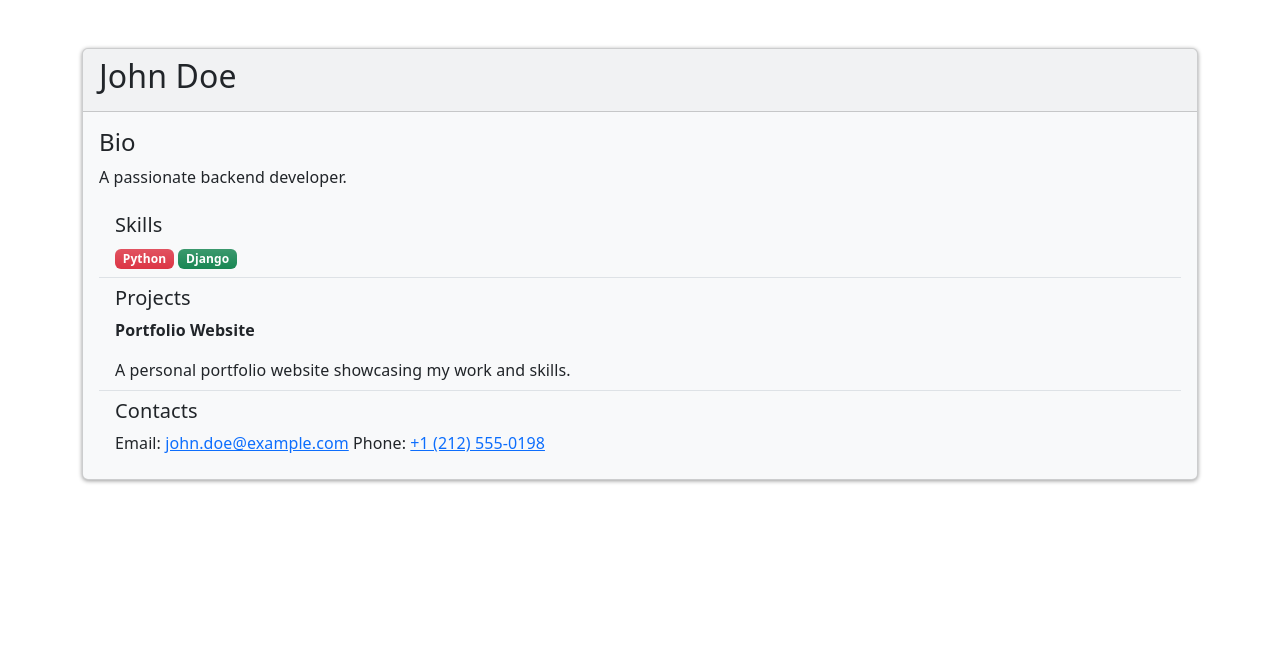
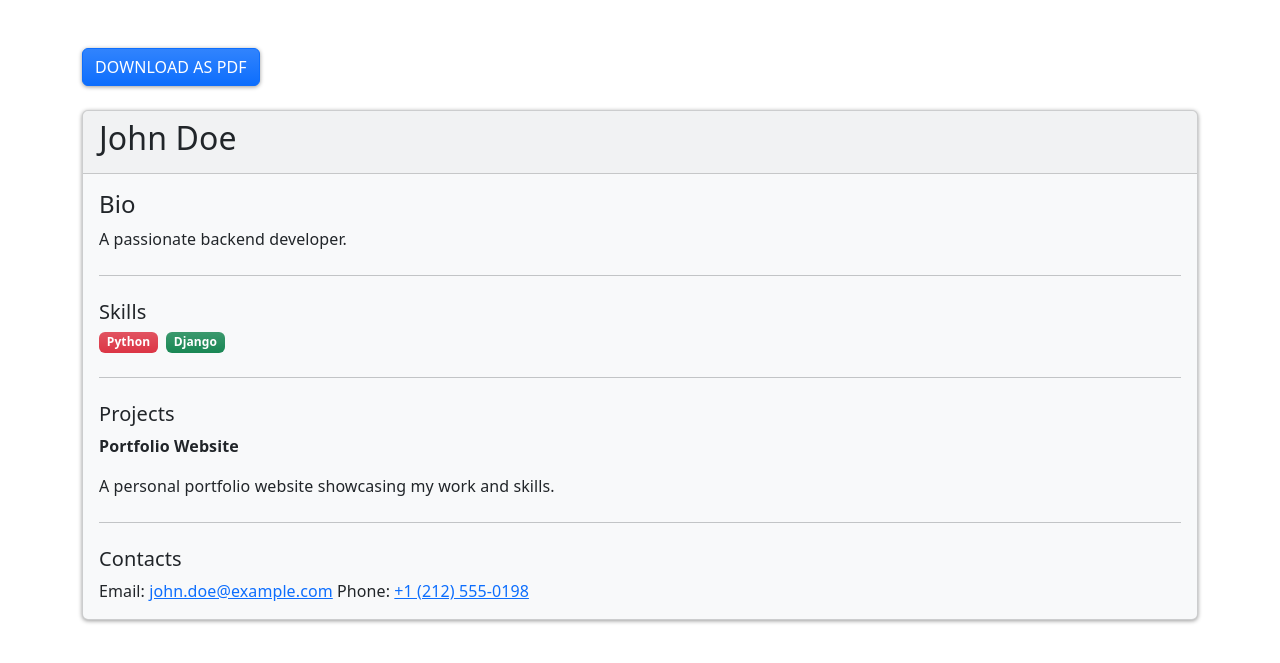
Before and after one commit to 001elijah/DTEAM-django-practical-test, a Django app: page /cv/1/ in a window 1280 px wide. Shown: the top 663 px of the page. Run offline with Django 4.2, Linux system fonts and the light colour scheme; data comes from the database, SQL or seed files in the repository; some libraries are stand-ins or nearby versions.

Commit message:
feat: add PDF generation for CVs using WeasyPrint feat: refactor `cv_detail` to include reusable context generation logic feat: introduce a new `cv_generate_pdf` view to render CVs as downloadable PDFs feat: update templates and URLs accordingly, and add the `weasyprint` dependency

```diff
--- a/CVProject/urls.py
+++ b/CVProject/urls.py
@@ -22,4 +22,5 @@ from main import views
 urlpatterns = [
     path("", views.cv_list, name="cv_list"),
     path("cv/<int:pk>/", views.cv_detail, name="cv_detail"),
+    path("cv/<int:pk>/download-pdf/", views.cv_generate_pdf, name="cv_generate_pdf"),
 ]
--- a/main/templates/main/cv_detail.html
+++ b/main/templates/main/cv_detail.html
@@ -9,9 +9,16 @@
     <title>{{ cv.firstname }} {{ cv.lastname }}</title>
     {% bootstrap_css %}
 </head>
-<body>
+<body {% if not request %}style="font-family: 'Open Sans', Calibri, Candara, Arial, sans-serif;"{% endif %}>
 <section id="cv-detail">
     <div class="container mt-5">
+        {% if request %}
+            <div class="text-right mb-4">
+                <a href="{% url 'cv_generate_pdf' user.id %}" class="btn btn-primary" target="_blank">
+                    Download as PDF
+                </a>
+            </div>
+        {% endif %}
         <div class="card bg-light mb-3">
             <div class="card-header">
                 <h2>{{ user.first_name }} {{ user.last_name }}</h2>
@@ -23,21 +30,20 @@
                 {% else %}
                     <p class="card-text">No bio available for this user.</p>
                 {% endif %}
-                <ul class="list-group list-group-flush">
-                    <li class="bg-light list-group-item">
+                <hr class="my-4">
                 <h5 class="card-title">Skills</h5>
+                <div class="d-flex align-items-center justify-content-start flex-wrap gap-2">
                     {% for skill in skills %}
                         <span class="badge {{ skill.class }} card-text">{{ skill.skill_name }}</span>
                     {% endfor %}
-                    </li>
-                    <li class="bg-light list-group-item">
+                </div>
+                <hr class="my-4">
                 <h5 class="card-title">Projects</h5>
                 {% for project in projects %}
                     <p class="card-text"><b>{{ project.project_name }}</b></p>
                     <p class="card-text">{{ project.project_description }}</p>
                 {% endfor %}
-                    </li>
-                    <li class="bg-light list-group-item">
+                <hr class="my-4">
                 <h5 class="card-title">Contacts</h5>
                 {% if contacts %}
                     {% for contact in contacts %}
@@ -47,7 +53,8 @@
                         {% elif contact.contact_type.contact_type == 'Phone' %}
                             <a href="tel:{{ contact.contact }}" class="card-text">{{ contact.contact }}</a>
                         {% elif contact.contact_type.contact_type == 'Profile' %}
-                                    <a href="{{ contact.contact }}" class="card-text" target="_blank">{{ contact.contact }}</a>
+                            <a href="{{ contact.contact }}" class="card-text"
+                               target="_blank">{{ contact.contact }}</a>
                         {% else %}
                             <p class="card-text">{{ contact.contact }}</p>
                         {% endif %}
@@ -55,8 +62,6 @@
                 {% else %}
                     <p class="card-text">No contact information available.</p>
                 {% endif %}
-                    </li>
-                </ul>
             </div>
         </div>
     </div>
--- a/main/views.py
+++ b/main/views.py
@@ -1,6 +1,9 @@
 import random
 
+from django.http import HttpResponse
 from django.shortcuts import get_object_or_404, render
+from django.template.loader import render_to_string
+from weasyprint import HTML
 
 from .models import User
 
@@ -10,7 +13,7 @@ def cv_list(request):
     return render(request, "main/cv_list.html", {"users": users})
 
 
-def cv_detail(request, pk):
+def _get_cv_context(pk):
     user = get_object_or_404(User, pk=pk)
 
     skills = user.user_skills.select_related("skill")
@@ -32,14 +35,30 @@ def cv_detail(request, pk):
         for us in skills
     ]
 
-    return render(
-        request,
-        "main/cv_detail.html",
-        {
-            "user": user,
-            "skills": skills_with_random_classes,
-            "projects": [up.project for up in projects],
-            "bio": bio,
-            "contacts": contacts,
-        },
+    return {
+        "user": user,
+        "skills": skills_with_random_classes,
+        "projects": [up.project for up in projects],
+        "bio": bio,
+        "contacts": contacts,
+    }
+
+
+def cv_detail(request, pk):
+    context = _get_cv_context(pk)
+    return render(request, "main/cv_detail.html", context)
+
+
+def cv_generate_pdf(request, pk):
+    context = _get_cv_context(pk)
+
+    html_content = render_to_string("main/cv_detail.html", context)
+
+    response = HttpResponse(content_type="application/pdf")
+    response["Content-Disposition"] = (
+        f'inline; filename="{context["user"].first_name}_'
+        f'{context["user"].last_name}_CV.pdf"'
     )
+    HTML(string=html_content).write_pdf(response)
+
+    return response
--- a/pyproject.toml
+++ b/pyproject.toml
@@ -10,7 +10,8 @@ readme = "README.md"
 requires-python = ">=3.10"
 dependencies = [
     "django-bootstrap-v5 (>=1.0.11,<2.0.0)",
-    "django (>=4.2,<5.0)"
+    "django (>=4.2,<5.0)",
+    "weasyprint (>=65.0,<66.0)"
 ]
 
 
```
Lines whose indentation alone changed are shown as unchanged.
